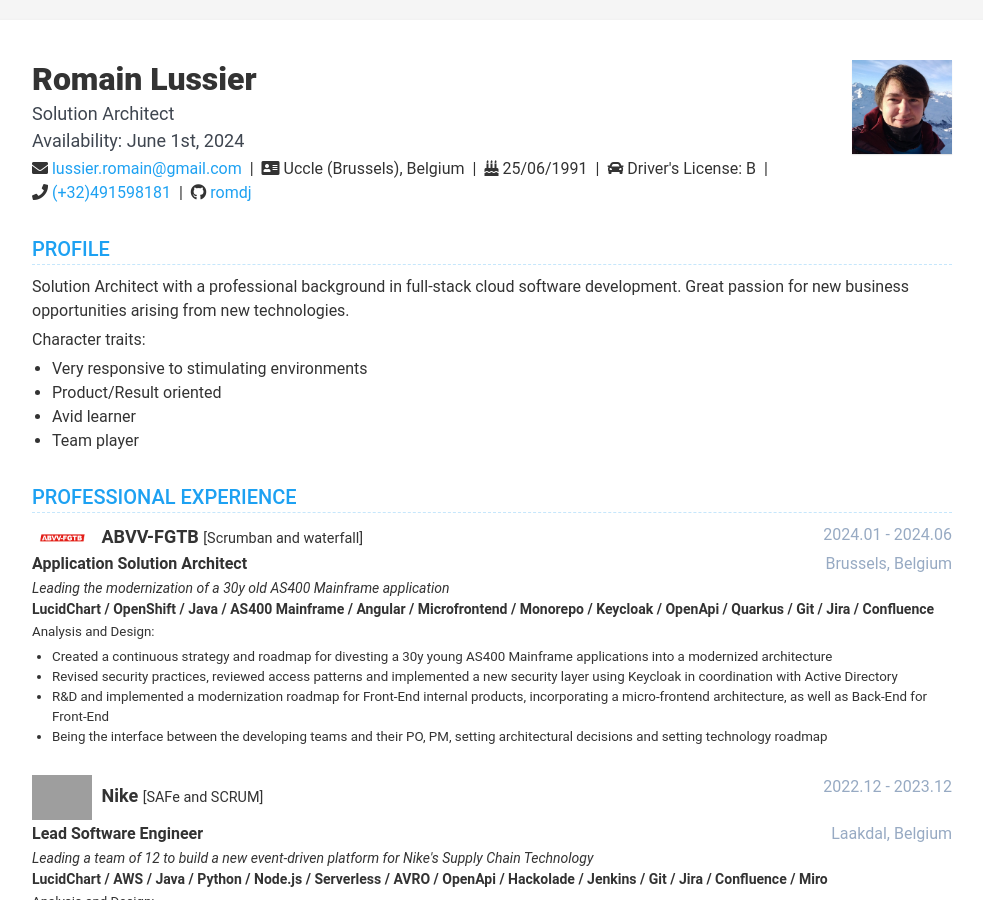
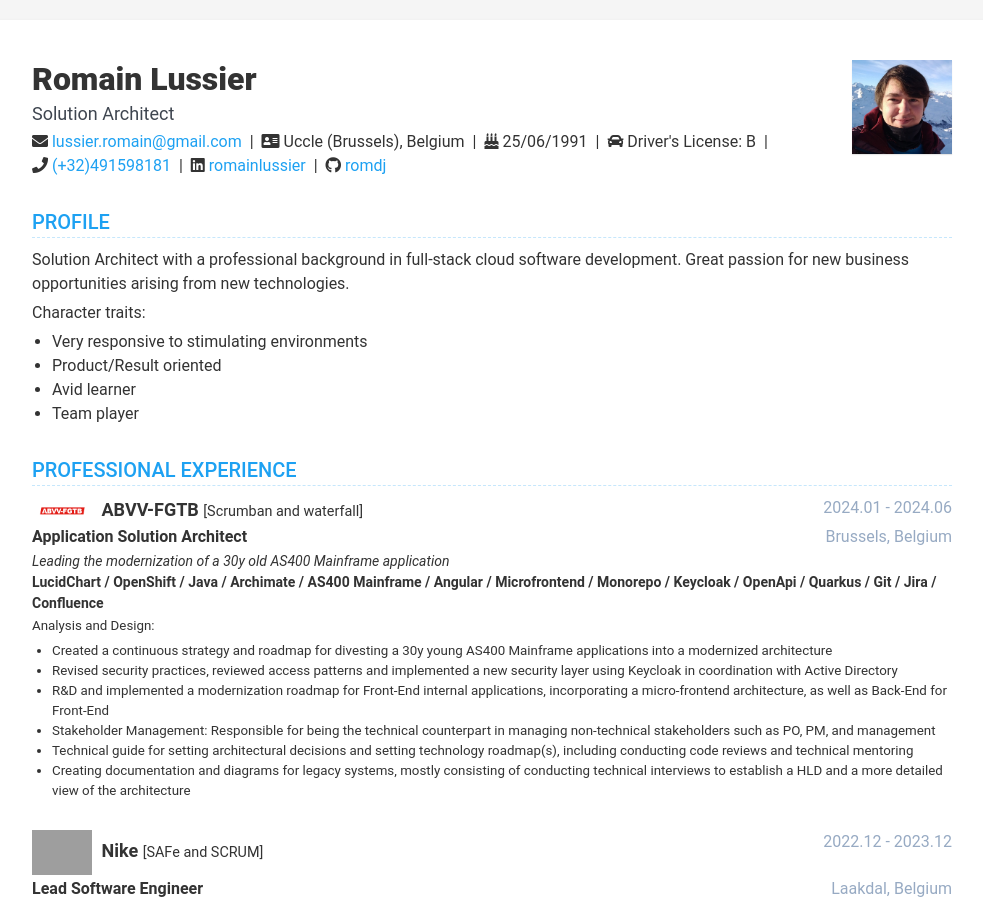
Before and after one commit to romdj/romdj.github.io, a Jekyll site: the page built from index.html, in a window 1280 px wide and 900 px high. Shown: the whole window, without its empty margins (148-1131 px from the left). Built offline with Jekyll 4.4.1, drawn with Linux system fonts in a browser that asks for light colours; nearby versions of some CDN libraries; part of the change alters nothing that is shown; some of the changed text lies outside the part shown; grey boxes are pictures that could not be loaded.

```diff
--- a/_data/data.yml
+++ b/_data/data.yml
@@ -1,7 +1,7 @@
 intro:
   name: Romain Lussier
   title: Solution Architect
-  availability: 'June 1st, 2024'
+  # availability: 'June 1st, 2024'
   contractType: freelance
   vatNumber: BE1003780744
   avatar:
@@ -12,7 +12,6 @@ contact:
   address:
     display: true
     title: Uccle (Brussels), Belgium
- # title: rue Vanderkindere, 250, 1180 Uccle, BE
   birthdate:
     display: true
     title: 25/06/1991
@@ -22,10 +21,10 @@ contact:
   email:
     display: true
     title: lussier.romain@gmail.com
-  meeting-url:
-    display: true
-    title: Book a meeting
-    url: https://calendly.com/romain-lussier/30min
+  # meeting-url:
+  #   display: true
+  #   title: Book a meeting
+  #   url: https://calendly.com/romain-lussier/30min
   phone:
     display: true
     title: (+32)491598181
@@ -36,7 +35,7 @@ contact:
     display: false
     title: romdj.xyz
   linkedin:
-    display: false
+    display: true
     title: romainlussier
   github:
     display: true
@@ -59,10 +58,10 @@ languages:
       level: Native
     - idiom: English
       level: Native
+    - idiom: Dutch
+      level: Professional literacy (B1.2)
     - idiom: Spanish
       level: Conversation (B2)
-    - idiom: Dutch
-      level: Professional litteracy (B1)
     - idiom: German
       level: Notions (A2)
 
@@ -70,13 +69,12 @@ interests:
   display: true
   title: Interests
   items:
-    - item: Hackathons & Startup weekends
     - item: "Sports: Triathlon, Ski, Cycling, Ice Hockey, Tennis"
     - item: Barista & Coffee tasting, roasting
     - item: Cooking
+    - item: Hackathons & Startup weekends
+    - item: Photography
     - item: Investment
-      link:
-    - item: Photography
 
 profile:
   display: true
@@ -102,7 +100,7 @@ education:
 
     - university: "International School of Brussels"
       time: 2007 - 2010
-      major: Physics, Economics and Litterature majors, standard Math
+      major: Physics, Economics and Literature majors, standard Math
       degree: International Baccalaureate
 
 experiences:
@@ -114,6 +112,7 @@ experiences:
         - 'LucidChart'
         - ' / OpenShift'
         - ' / Java'
+        - ' / Archimate'
         - ' / AS400 Mainframe'
         - ' / Angular'
         - ' / Microfrontend'
@@ -135,9 +134,10 @@ experiences:
         Analysis and Design:
           - Created a continuous strategy and roadmap for divesting a 30y young AS400 Mainframe applications into a modernized architecture
           - Revised security practices, reviewed access patterns and implemented a new security layer using Keycloak in coordination with Active Directory
-          - R&D and implemented a modernization roadmap for Front-End internal products, incorporating a micro-frontend architecture, as well as Back-End for Front-End
-          - Being the interface between the developing teams and their PO, PM, setting architectural decisions and setting technology roadmap
-
+          - R&D and implemented a modernization roadmap for Front-End internal applications, incorporating a micro-frontend architecture, as well as Back-End for Front-End
+          - Stakeholder Management: Responsible for being the technical counterpart in managing non-technical stakeholders such as PO, PM, and management
+          - Technical guide for setting architectural decisions and setting technology roadmap(s), including conducting code reviews and technical mentoring
+          - Creating documentation and diagrams for legacy systems, mostly consisting of conducting technical interviews to establish a HLD and a more detailed view of the architecture
 
     - role: Lead Software Engineer
       technologies:
@@ -351,14 +351,6 @@ projects:
       details: |
         Simulation of what-if the NHL was using the 3-point game present in the International (IIHF) system
 
-    # - name: hockey-goalie-vr
-    #   link: https://www.github.com/romdj/hockey-goalie-vr
-    #   tags:
-    #     - Unity
-    #     - Oculus Quest
-    #   details: |
-    #     Goalie training application in VR
-
     - name: Eindhoven Technology Meetup group
       link: https://www.meetup.com/Eindhoven-Technology-Meetup-Group/
       tags:
@@ -371,15 +363,10 @@ certifications:
   display: true
   title: Certifications
   items:
-    - title: Security certificaton OAuth2, OpenID Connect, SAML V2 and Keycloak
+    - title: Security certification OAuth2, OpenID Connect, SAML V2 , AD/LDAP, and Keycloak
       authors: Trained by Laurent Révillon
       date: "03.2024"
       link: https://www.laurent-revillion.com/
-
-    - title: Azure Solutions Architect Professional
-      authors: Microsoft
-      date: "Not obtained yet - Training Currently ongoing"
-      link: https://docs.microsoft.com/fr-be/learn/certifications/exams/az-303
 
     - title: Neo4J
       authors: Neo4J
```
